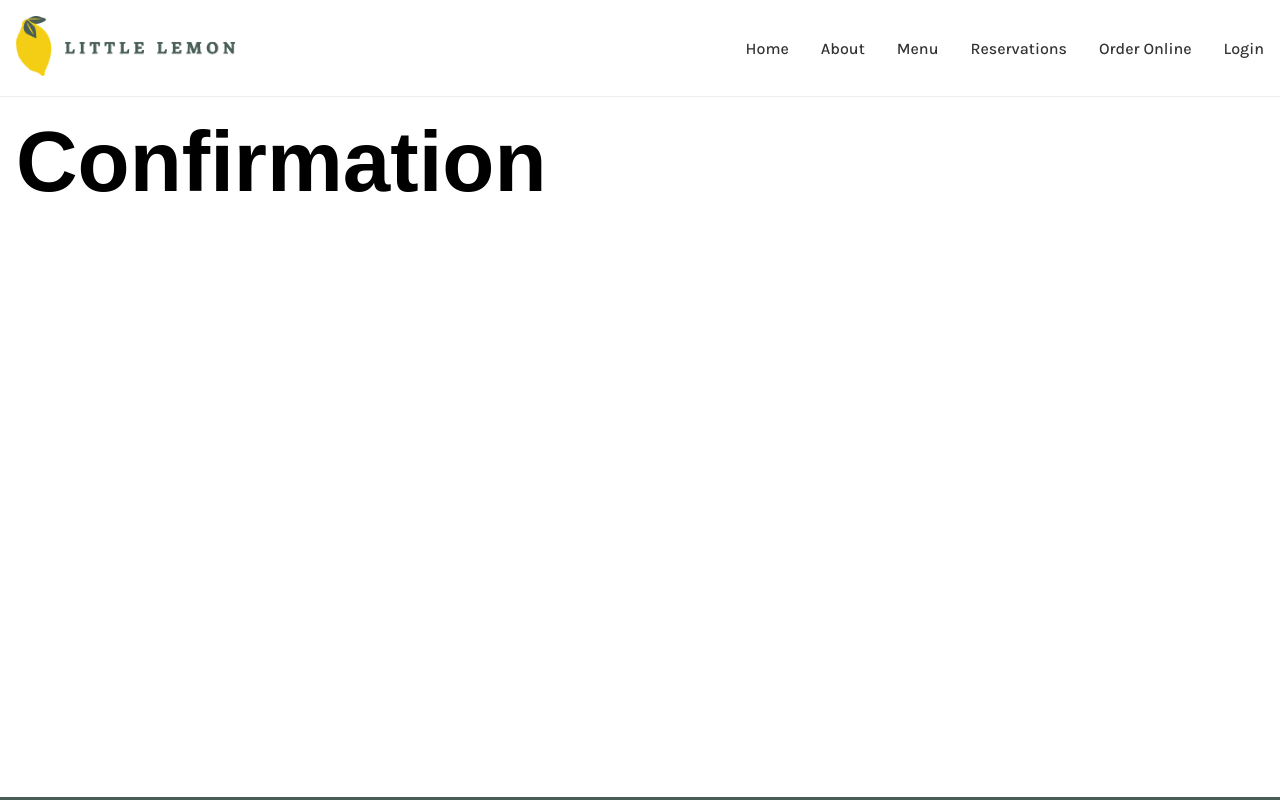
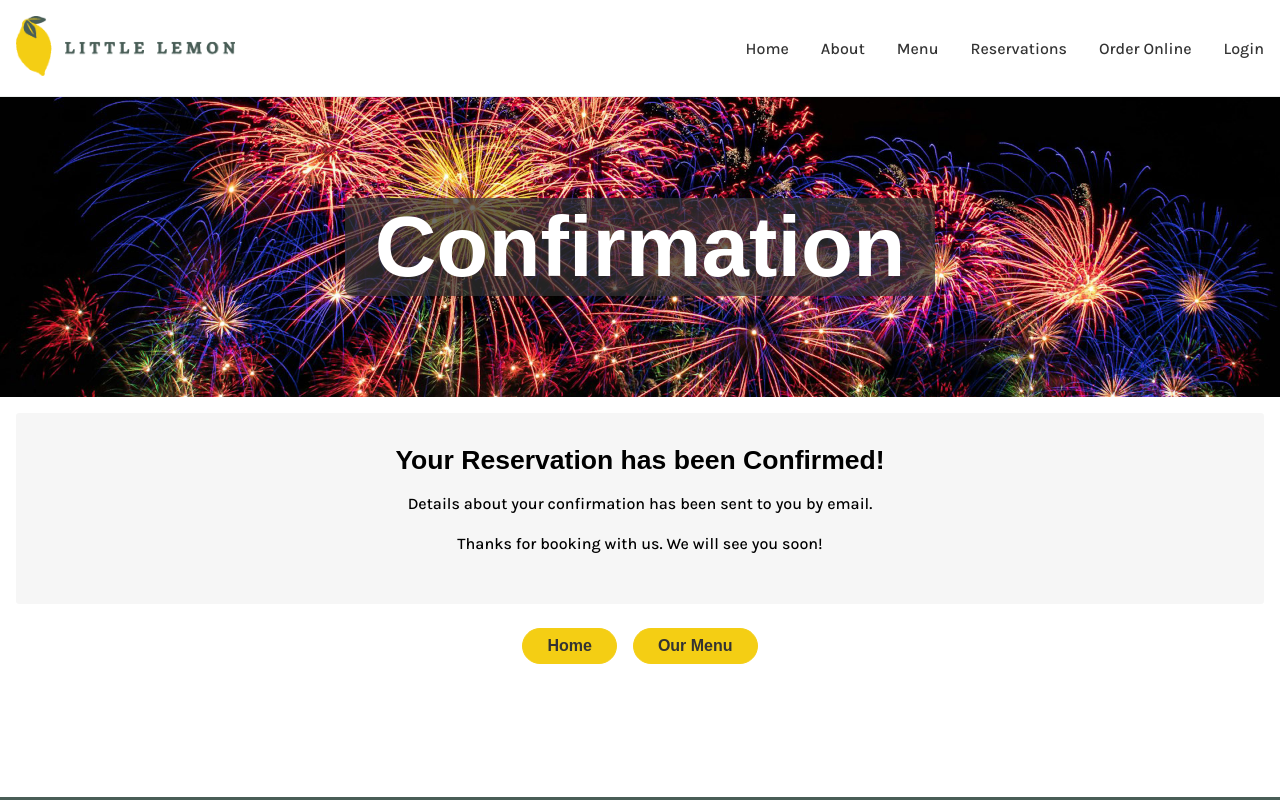
Before and after one commit to Martyr2/little-lemon, a React (Create React App) app: page /confirmation in a window 1280 px wide. Shown: the top 800 px of the page. Built offline with nearby package versions, Linux system fonts and the light colour scheme; a web font is replaced by a local one.

Commit message:
Added content for the confirmation page.

```diff
--- a/src/App.css
+++ b/src/App.css
@@ -354,6 +354,29 @@ section {
 }
 /** End Login Page **/
 
+/** Confirmation Page **/
+
+.confirmation-container {
+  background-color: var(--littlelemon-lightgrey);
+  border-radius: .2rem;
+  margin: 0 auto;
+  padding: 2rem;
+  text-align: center;
+  width: 100%;
+}
+
+.confirmation-buttons {
+  display: flex;
+  justify-content: center;
+  margin-top: 1.5rem;
+}
+
+.confirmation-buttons a {
+  margin: 0 .5rem;
+}
+
+/** End Confirmation Page **/
+
 
 /** Cards **/
 .card-list {
--- a/src/components/Pages/Confirmation.js
+++ b/src/components/Pages/Confirmation.js
@@ -1,8 +1,26 @@
+import { Link } from "react-router";
+import HeroImage from "../HeroImage/HeroImage";
+
+// Image assets
+import confirmation from "../../assets/fireworks.jpg";
+
 const Confirmation = () => {
     return (
         <main>
+            <HeroImage image={confirmation}>
+                <h1 className="shaded-heading">Confirmation</h1>
+            </HeroImage>
             <section className="main-body">
-                <h1>Confirmation</h1>
+                <div className="confirmation-container">
+                    <h3>Your Reservation has been Confirmed!</h3>
+                    <p>Details about your confirmation has been sent to you by email.</p>
+                    <p>Thanks for booking with us. We will see you soon!</p>
+                </div>
+
+                <div className="confirmation-buttons">
+                    <Link to="/"><button className="btn-primary">Home</button></Link>
+                    <Link to="/menu"><button className="btn-primary">Our Menu</button></Link>
+                </div>
             </section>
         </main>
     )
```
Also changed, not shown: src/assets/fireworks.jpg (added).
